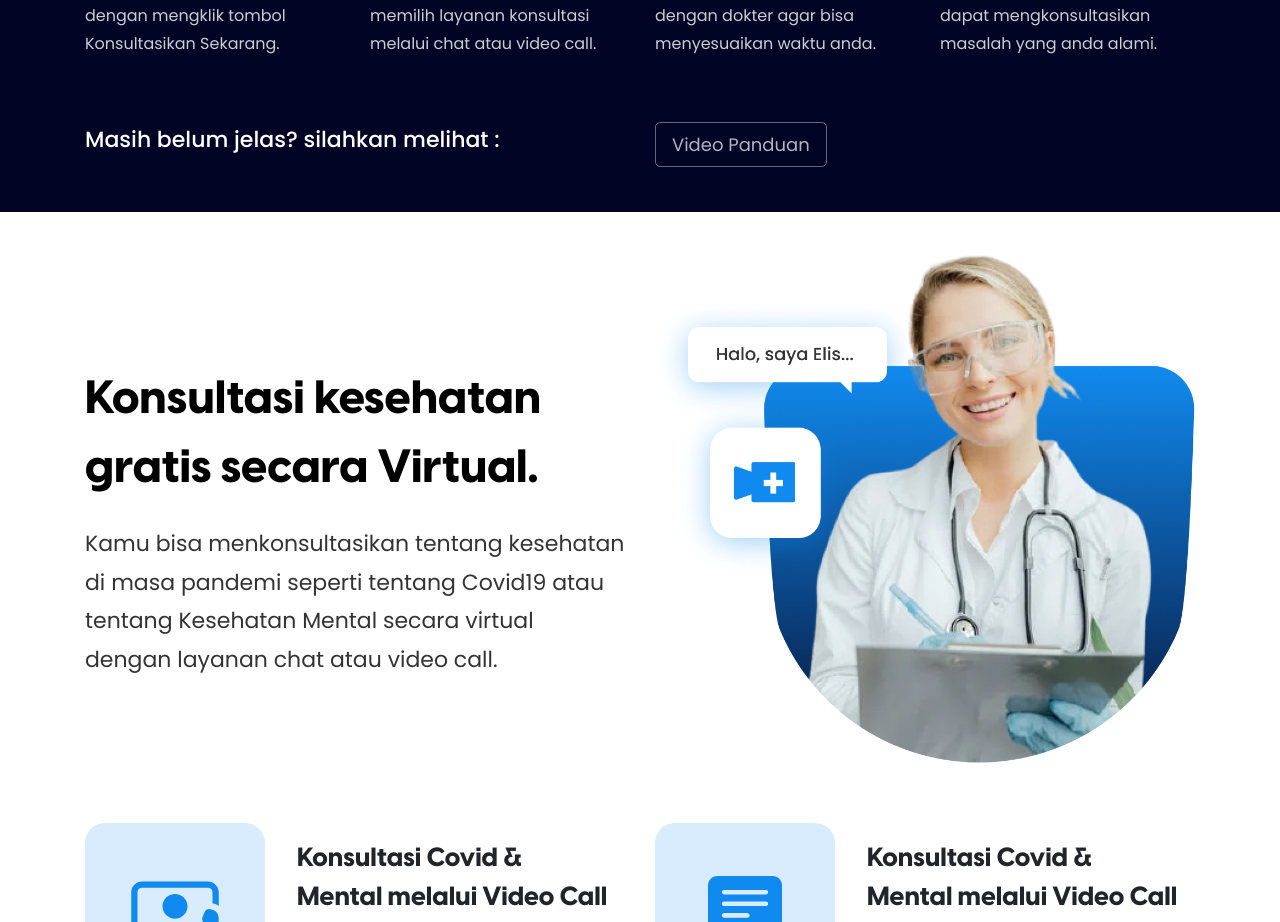
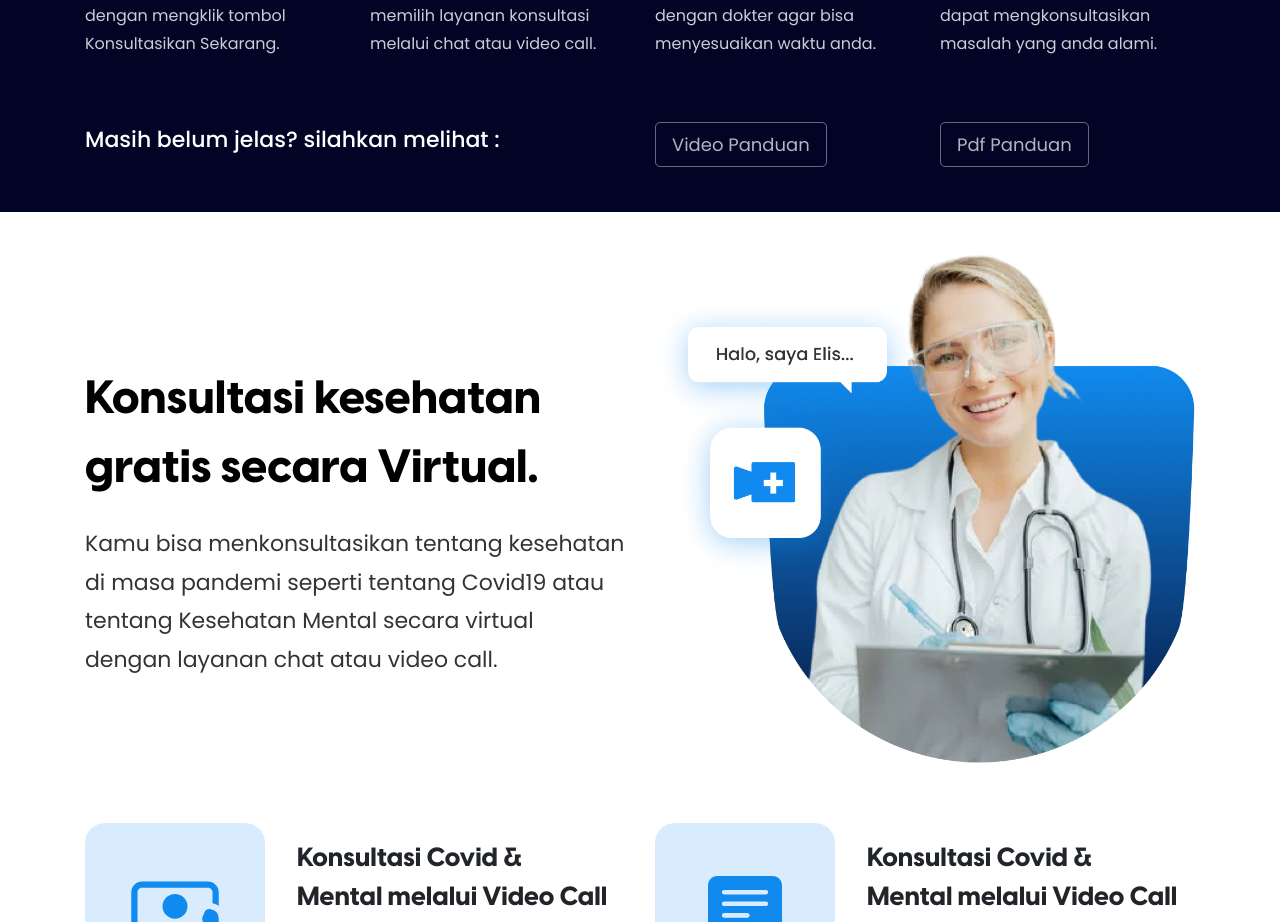
Before and after one commit to mrezkys/healthconf, a Nuxt app: page / in a window 1280 px wide. Shown: the part 867-1789 px from the top of the page. Built offline with nearby package versions, Linux system fonts and the light colour scheme.

Commit message:
feat: pdf panduan

```diff
--- a/pages/index.vue
+++ b/pages/index.vue
@@ -61,6 +61,9 @@
           </div>
           <div class="col-md-3 col-6">
             <a href="https://youtube.com" target="_blank"><button class="btn btn-outline-light btn-lg help-button">Video Panduan</button></a>
+          </div>
+          <div class="col-md-3 col-6">
+            <a href="https://drive.google.com" target="_blank"><button class="btn btn-outline-light btn-lg help-button">Pdf Panduan</button></a>
           </div>
         </div>
       </div>
```
